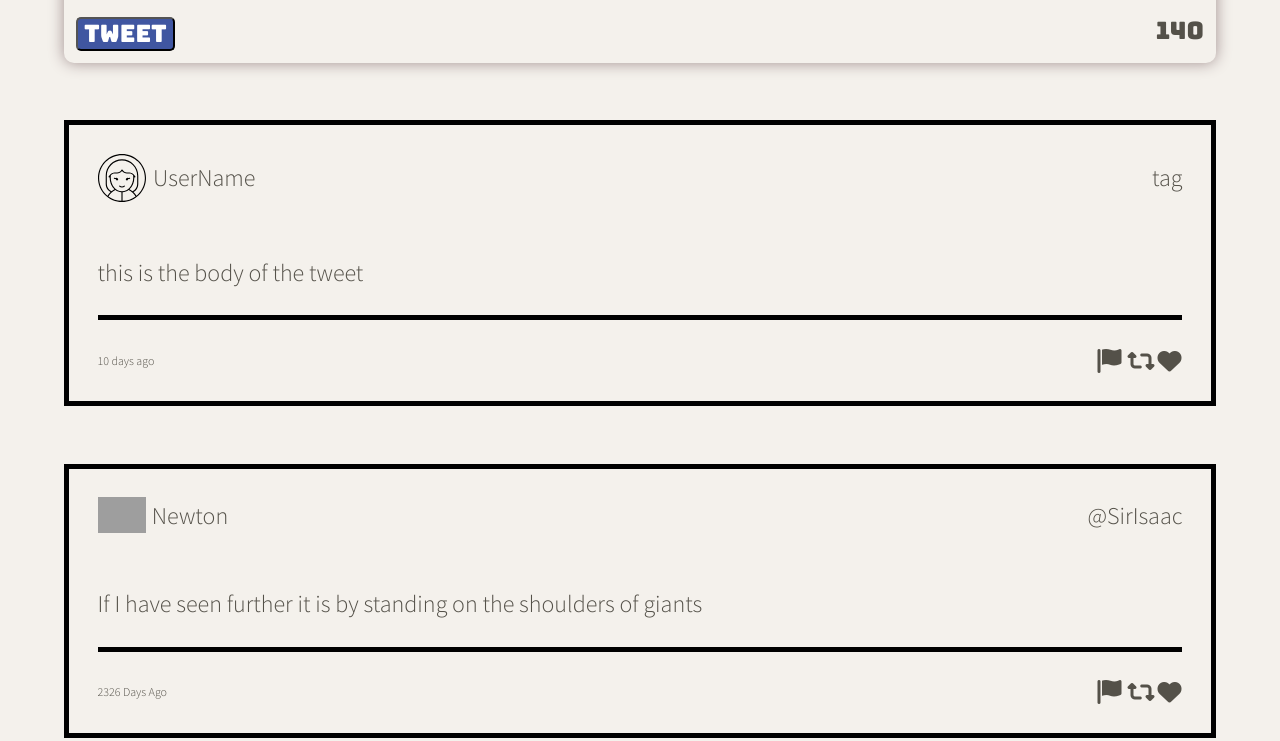
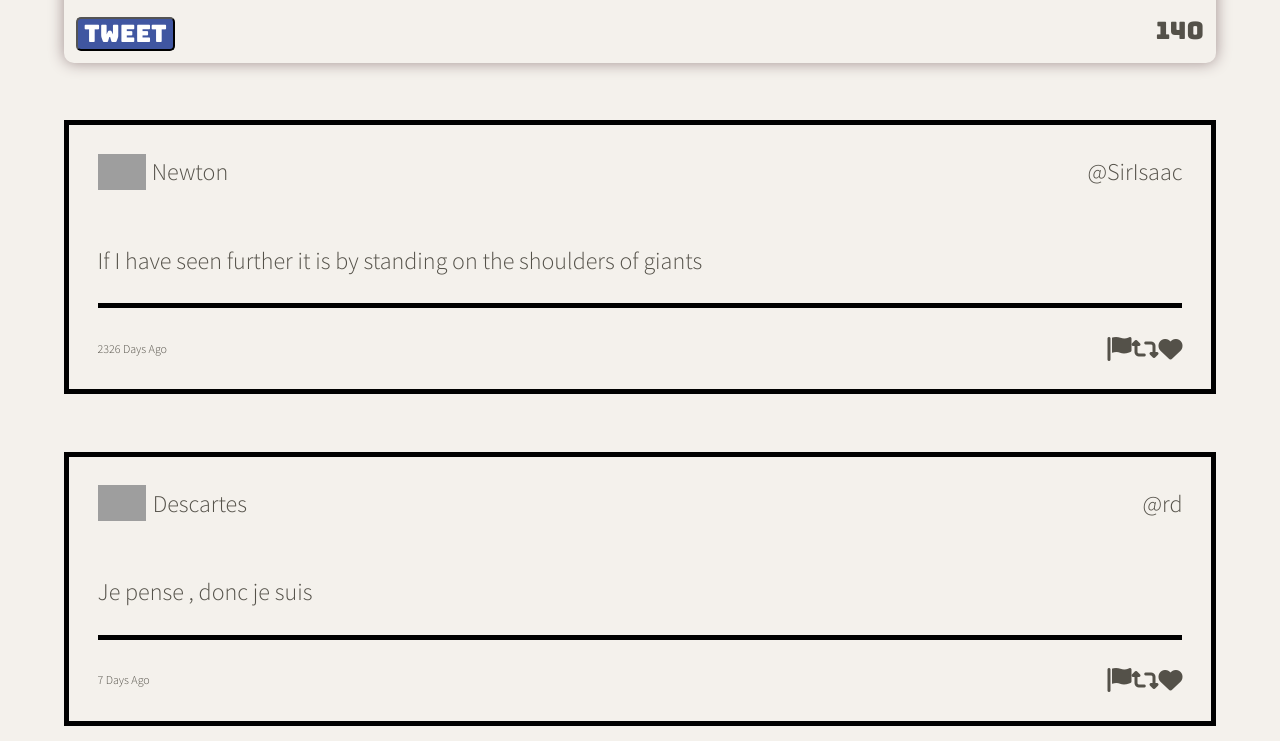
Before and after one commit to TeddyGavi/tweeter, a website: page public/index.html in a window 1280 px wide. Shown: the part 692-1433 px from the top of the page. Drawn offline with nearby package versions, Linux system fonts and the light colour scheme; grey boxes are pictures that could not be loaded.

Commit message:
fix lint errors in client js after code review, fix erros in nav bar css

```diff
--- a/public/index.html
+++ b/public/index.html
@@ -66,37 +66,8 @@
         </form>
       </section>
 
-      <!-- tweets display -->
-      <section class="tweet-container">
-        <article class="tweet">
-          <header>
-            <figure>
-              <img class="user-icon"src="/images/girl.svg" alt="black outline image of user icon"/>
-              <figcaption>UserName</figcaption>
-            </figure>
-            <div class="tag">tag</div>
-          </header>
-          <div class="tweet-body-container">
-            <p>this is the body of the tweet</p>
-          </div>
-          <footer>
-            <div class="footer-date">10 days ago</div>
-            <div class="social-icons">
-               <i class="fa-solid fa-flag"></i>
-               <i class="fa-solid fa-retweet"></i>
-               <i class="fa-solid fa-heart"></i>
-
-                <!--
-                  I wanted to use my SVG files here, but I couldn't figure out how to incorporate them with the correct styling with CSS so for now I will simply use FA icons
-
-                  <img class="icon flag" src="/images/flag.svg" alt="flag icon"/>
-                  <img class="icon retweet" src="/images/retweet.svg" alt="retweet icon"/>
-                  <img class="icon heart" src="/images/heart.svg" alt="heart icon"/>
-                  -->
-            </div>
-          </footer>
-        </article>
-      </section>
+      <!-- tweets display rendered dynamically from client.js and appended to this tweet container section-->
+      <section class="tweet-container"></section>
 
     </main>
   </body>
--- a/public/scripts/client.js
+++ b/public/scripts/client.js
@@ -4,7 +4,7 @@
  * Reminder: Use (and do all your DOM work in) jQuery's document ready function
  */
 
-$(document).ready(function() {
+$(document).ready(function () {
 
   const data = [
     {
@@ -23,7 +23,8 @@ $(document).ready(function() {
       "user": {
         "name": "Descartes",
         "avatars": "https://i.imgur.com/nlhLi3I.png",
-        "handle": "@rd" },
+        "handle": "@rd"
+      },
       "content": {
         "text": "Je pense , donc je suis"
       },
@@ -32,7 +33,7 @@ $(document).ready(function() {
   ];
 
   const getDaysAgo = (timeStamp) => {
-    //timesstamp must be in milliseconds
+    //timestamp must be in milliseconds
     //need to add a check for this possibly?
     const timeStampNow = new Date().getTime();
     const diffInUnix = timeStampNow - timeStamp;
@@ -41,19 +42,15 @@ $(document).ready(function() {
     return diffInDays;
   };
 
-
   const renderTweet = (db) => {
     db.forEach(e => $(".tweet-container").append(createTweetElement(e)));
   };
 
   const createTweetElement = (tweet) => {
     const daysAgo = getDaysAgo(tweet.created_at);
-
-
-    const $tweetcontainer = $(
-
-      `
-    <article class="tweet">
+    //create a new article with dynamic info from a set of hardcoded data
+    const $tweetContainer = $(
+      `<article class="tweet">
       <header>
         <figure>
           <img class="user-icon" src="${tweet.user.avatars}" alt="black outline image of user icon"/>
@@ -72,14 +69,10 @@ $(document).ready(function() {
            <i class="fa-solid fa-heart"></i>
         </div>
       </footer>
-    </article>
-
-          `
-
+    </article>`
     );
-    return $tweetcontainer;
+    return $tweetContainer;
   };
 
   renderTweet(data);
-
 });
--- a/public/styles/nav.css
+++ b/public/styles/nav.css
@@ -25,6 +25,7 @@
  }
 
 #arrow {
+  color: #FFFFFF;
   display: flex;
   justify-content: center;
  }
--- a/public/styles/tweets.css
+++ b/public/styles/tweets.css
@@ -1,15 +1,3 @@
-/* section.tweet-container {
-  background-color: transparent;
-  border: 5px solid black;
-  width: 100%;
-  margin-top: 5%;
-  margin-bottom: 10%;
-}
-
-.tweet-container:hover {
-  box-shadow: 10px 10px 0px 0px rgba(64,86,161,0.11);
-} */
-
 article {
   background-color: transparent;
   border: 5px solid black;
@@ -75,19 +63,20 @@ article.tweet footer {
   align-items: center;
 }
 
-i.fa-solid {
+.social-icons.fa-solid {
   padding: 0 5px;
   width: 1.25em;
+  color: #4056A1;
 }
 
-i.fa-solid:hover {
+.social-icons.fa-solid:hover {
   color: #BF9B49;
   cursor: pointer;
 }
 
 /*
 
-rule for playing with img tag and svg tag
+rule for playing with img tag and svg tag removed for simplicity
 
 .icon:hover {
   filter:
```
